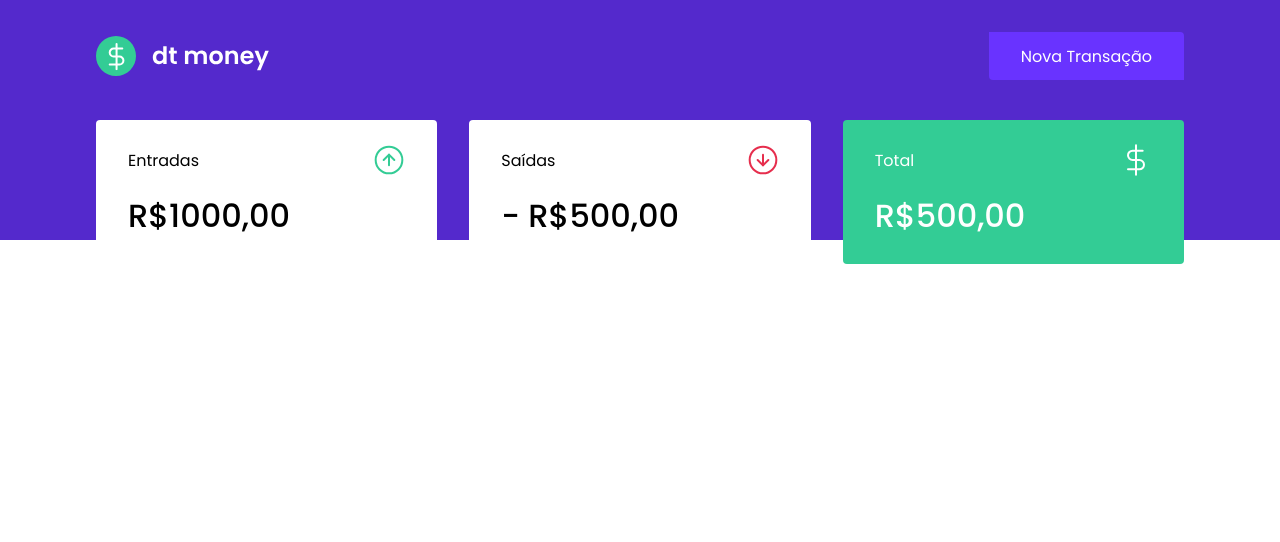
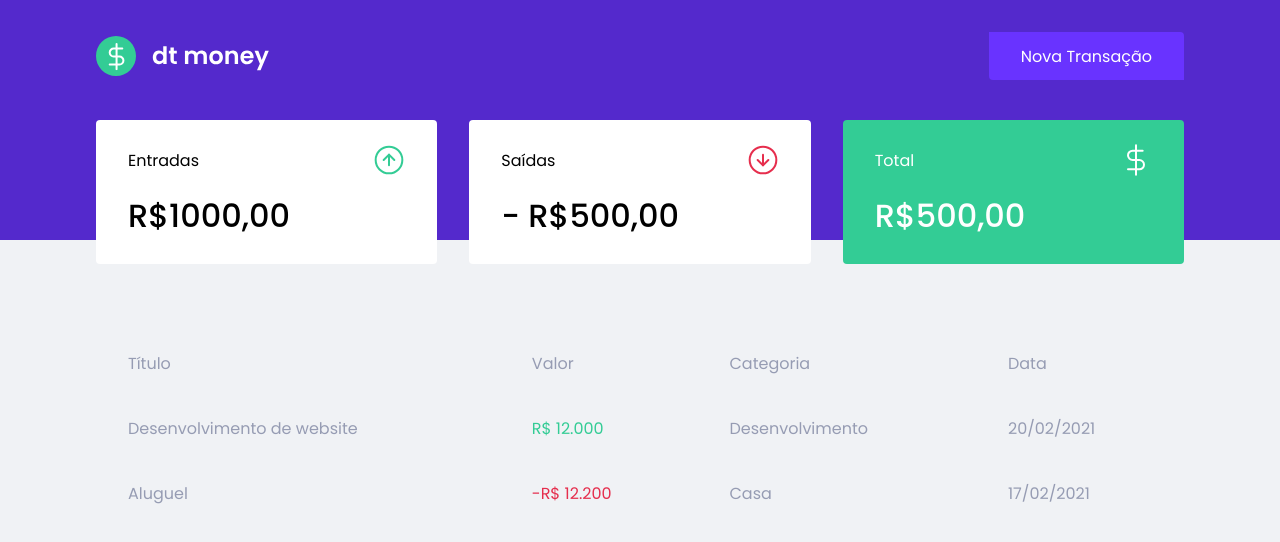
Before and after one commit to MauroBraga/dtmoney, a React (Create React App) app: page / in a window 1280 px wide. Shown: the top 542 px of the page. Built offline with nearby package versions, Linux system fonts and the light colour scheme.

Commit message:
TransactionTable

```diff
--- a/src/components/Dashboard/index.tsx
+++ b/src/components/Dashboard/index.tsx
@@ -1,5 +1,6 @@
 import React from 'react';
 import Summary from '../Summary';
+import { TransactionTable } from '../TransactionTable';
 
 import { Container } from './styles';
 
@@ -7,6 +8,7 @@
   return (
   <Container>
       <Summary/>
+      <TransactionTable/>
   </Container>
   );
 }
--- /dev/null
+++ b/src/components/TransactionTable/index.tsx
@@ -0,0 +1,35 @@
+import React from 'react';
+
+import { Container } from './styles';
+
+export const TransactionTable: React.FC = () => {
+  return (
+    <Container>
+        <table>
+            <thead>
+                <tr>
+                    <th>Título</th>
+                    <th>Valor</th>
+                    <th>Categoria</th>
+                    <th>Data</th>
+                </tr>
+            </thead>
+            <tbody>
+                <tr>
+                    <td>Desenvolvimento de website</td>
+                    <td   className="deposit">R$ 12.000</td>
+                    <td>Desenvolvimento</td>
+                    <td>20/02/2021</td>
+                </tr>
+                <tr>
+                    <td>Aluguel</td>
+                    <td className="withdaw">-R$ 12.200</td>
+                    <td>Casa</td>
+                    <td>17/02/2021</td>
+                </tr>
+            </tbody>
+        </table>
+    </Container>
+
+  )
+};
--- /dev/null
+++ b/src/components/TransactionTable/styles.ts
@@ -0,0 +1,39 @@
+import styled  from 'styled-components';
+
+
+export const Container = styled.div`
+    margin-top: 4rem;
+
+    table {
+        width: 100%;
+        border-spacing: 0 0.5rem;
+
+        th{
+            color: var(--text-body);
+            font-weight: 400;
+            padding: 1rem 2rem;
+            text-align: left;
+            line-height: 1.5rem;
+        }
+
+        td {
+            padding: 1rem 2rem;
+            border: 0;
+            background: var(--shape);
+            color: var(--text-body);
+            border-radius: 0.25rem;
+
+            &.deposit {
+                color: var(--green);
+            }
+
+            &.withdaw {
+                color: var(--red);
+            }
+
+            &:withdaw{}
+
+        }
+
+    }
+`;
--- a/src/styles/global.ts
+++ b/src/styles/global.ts
@@ -35,7 +35,7 @@
     //vM@030618191
 
     body {
-        background: var(---background);
+        background-color: var(--background);
         -webkit-font-smoothing: antialiased;
     }
 
```
